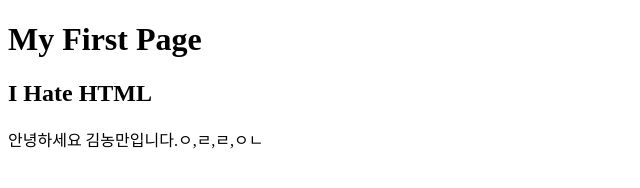
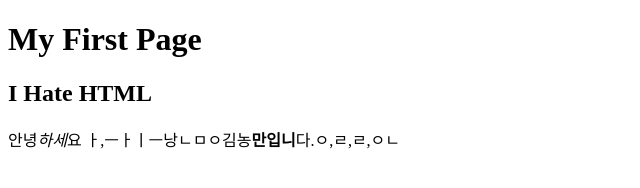
Before and after one commit to SUWANKIM/StudyWebFront, a plain HTML site: page intro/index.html in a window 1280 px wide. Shown: the whole page, without its empty margins (0-640 px from the left). Drawn offline with Linux system fonts and the light colour scheme.

Commit message:
--- Auto-Git Commit ---

```diff
--- a/intro/index.html
+++ b/intro/index.html
@@ -3,6 +3,6 @@
 <h1>My First Page</h1>
 <h2>I Hate HTML</h2>
 
-<p>안녕하세요 김농만입니다.ㅇ,ㄹ,ㄹ,ㅇㄴ
+<p>안녕<i>하세</i>요 ㅏ,ㅡㅏㅣㅡ낭ㄴㅁㅇ김농<b>만입니</b>다.ㅇ,ㄹ,ㄹ,ㅇㄴ
 
 </p>
```
